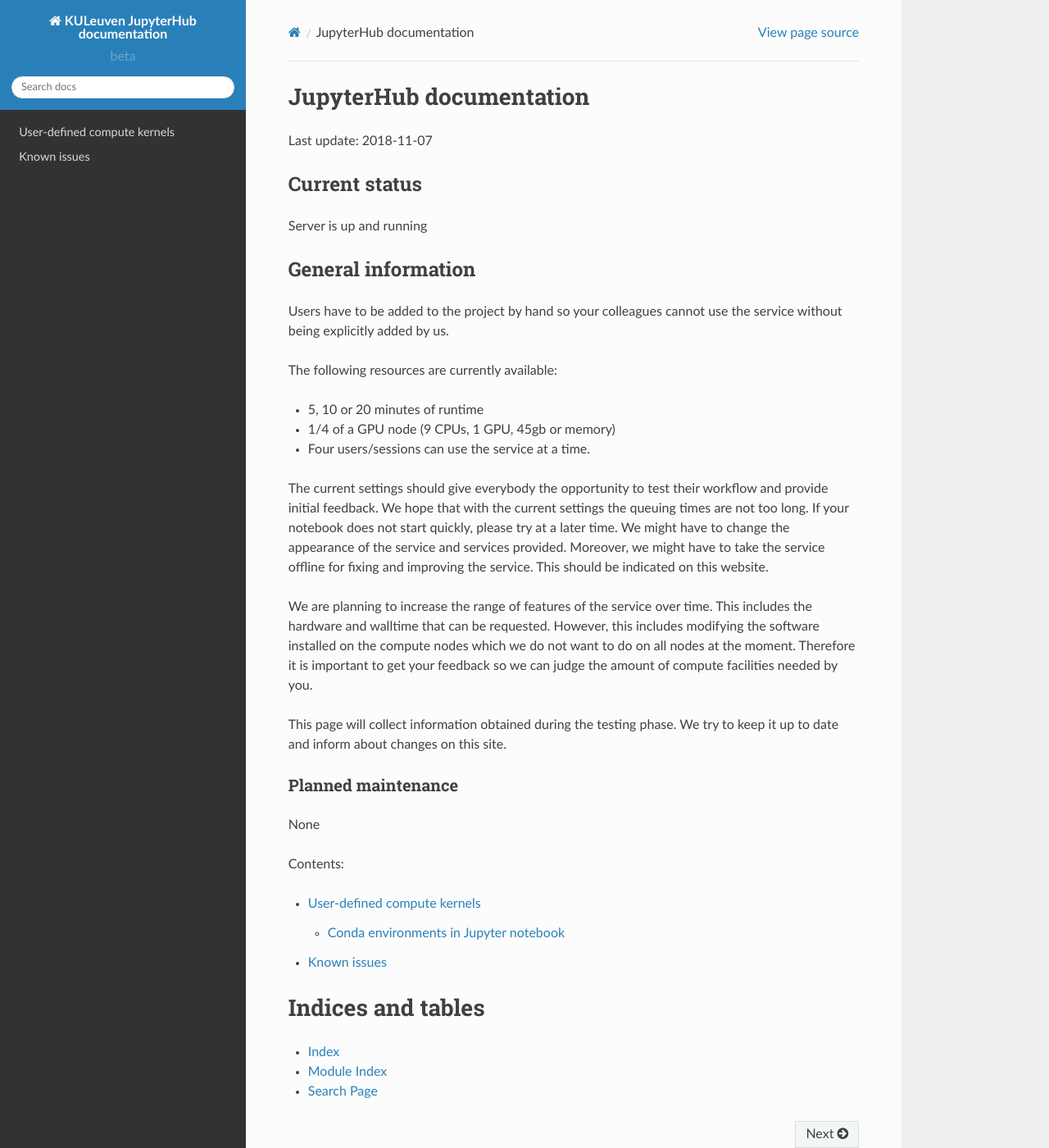
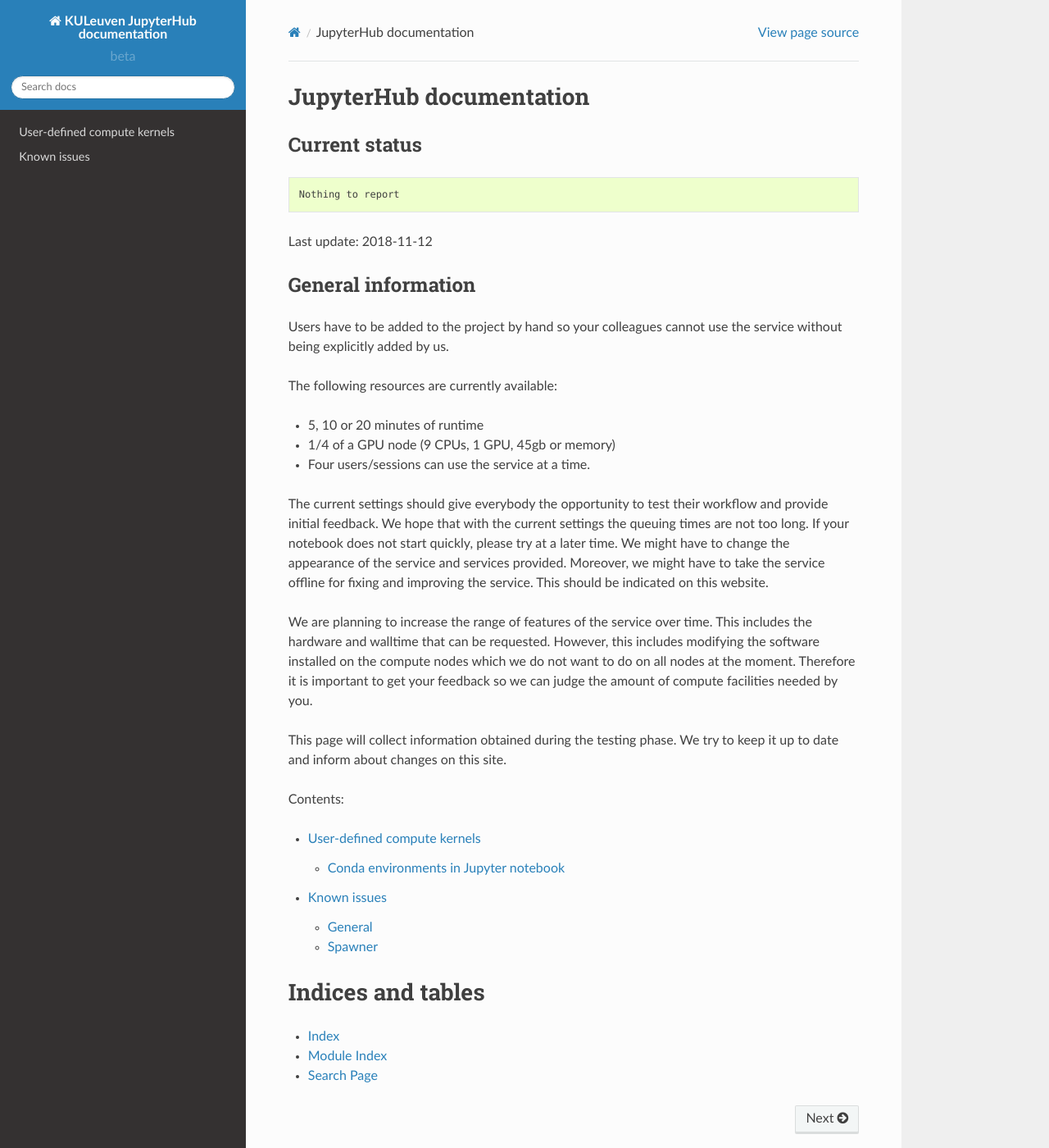
Before and after one commit to ajaust/jupyterhub-doc, a Sphinx documentation site: the page built from docs/index.rst, in a window 1280 px wide and 1400 px high. Shown: the whole window at 82% size. Built offline with Sphinx 7.4.7 and the Read the Docs theme 2.0.0, drawn with Linux system fonts in a browser that asks for light colours.

Commit message:
updaded documentation

```diff
--- a/docs/index.rst
+++ b/docs/index.rst
@@ -6,12 +6,14 @@
 JupyterHub documentation
 ========================
 
-Last update: 2018-11-07
-
 Current status
 --------------
 
-Server is up and running
+.. code-block:: none
+
+   Nothing to report
+
+Last update: 2018-11-12
 
 General information
 -------------------
@@ -44,18 +46,13 @@
 try to keep it up to date and inform about changes on this site.
 
 
-Planned maintenance
-^^^^^^^^^^^^^^^^^^^
-
-None
-
 Contents:
 
 .. toctree::
    :maxdepth: 2
 
-   software_installation
-   issues
+   rst/software_installation
+   rst/issues
 
 Indices and tables
 ==================
```
Also changed, not shown: docs/issues.rst (deleted, +0 -15 lines), docs/software_installation.rst (deleted, +0 -72 lines).
